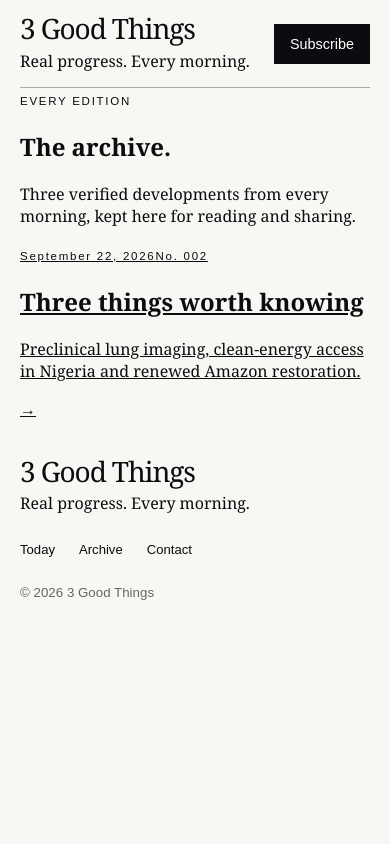
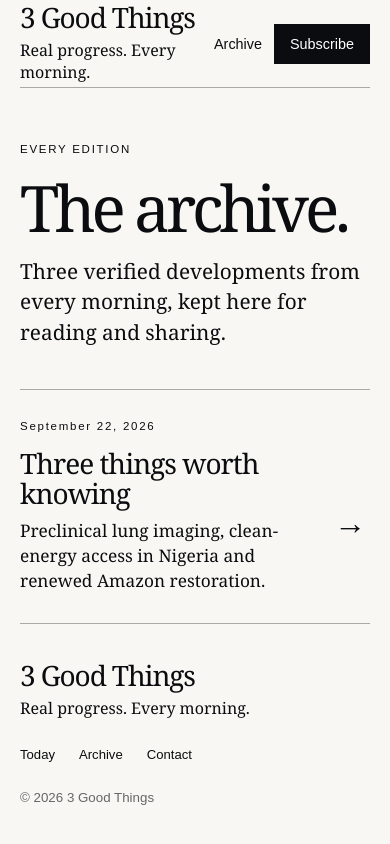
Before and after one commit to joakimkulo/3goodthings, a Next.js app: page /archive in a window 390 px wide. Shown: the top 844 px of the page. Built offline with nearby package versions, Linux system fonts and the light colour scheme.

Commit message:
Style edition archive

```diff
--- a/app/globals.css
+++ b/app/globals.css
@@ -30,3 +30,37 @@
 .grid article[id]{scroll-margin-top:24px}
 @media(max-width:780px){.share-row{gap:9px}.share-row>span{width:auto;margin-right:auto}.share-row button{width:42px;height:42px;padding:10px}}
 @media(prefers-reduced-motion:reduce){.share-row button{transition:none}}
+
+/* Edition archive */
+.archive-hero{padding:72px 0 58px;border-bottom:1px solid var(--line)}
+.archive-hero h1{margin:22px 0 20px;font-size:clamp(4.5rem,10vw,8rem);font-weight:400;line-height:.88;letter-spacing:-.065em}
+.archive-hero p{max-width:690px;margin:0;font-size:1.3rem;line-height:1.45}
+.archive-list{border-bottom:1px solid var(--line)}
+.archive-card{position:relative;display:block;padding:38px 70px 38px 0;border-bottom:1px solid var(--line);text-decoration:none}
+.archive-card:last-child{border-bottom:0}
+.archive-card>div{display:flex;justify-content:space-between;gap:24px}
+.archive-card h2{margin:16px 0 10px;font-size:2.25rem;font-weight:400;line-height:1.08;letter-spacing:-.035em}
+.archive-card p{max-width:760px;margin:0;font-size:1.08rem;line-height:1.45}
+.archive-arrow{position:absolute;right:4px;top:50%;font:400 2rem/1 Arial,sans-serif;transition:transform .2s ease}
+.archive-card:hover .archive-arrow,.archive-card:focus-visible .archive-arrow{transform:translateX(6px)}
+.archive-card:focus-visible{outline:2px solid var(--ink);outline-offset:4px}
+.archive-edition-head{padding:38px 0 34px;border-bottom:1px solid var(--line)}
+.archive-back{display:inline-block;margin-bottom:54px;font:700 .75rem Arial,sans-serif;letter-spacing:.1em;text-decoration:none;text-transform:uppercase}
+.archive-edition-head h1{margin:10px 0 12px;font-size:clamp(2.8rem,6vw,5.4rem);font-weight:400;line-height:.94;letter-spacing:-.05em}
+.archive-edition-head p{max-width:760px;margin:0;font-size:1.15rem;line-height:1.45}
+.archive-edition{padding-top:46px}
+.archive-edition .grid h2{font-size:1.85rem;line-height:1.08;margin:15px 0 18px;font-weight:400;letter-spacing:-.03em}
+.archive-cta{display:flex;align-items:center;justify-content:space-between;margin-top:46px;padding:20px 0 0;border-top:1px solid var(--line);font:700 .78rem Arial,sans-serif;letter-spacing:.12em;text-decoration:none;text-transform:uppercase}
+.archive-cta b{font:400 1.5rem/1 Arial,sans-serif;transition:transform .2s ease}
+.archive-cta:hover b,.archive-cta:focus-visible b{transform:translateX(5px)}
+@media(max-width:780px){
+  nav a[href="/archive"]{display:block!important}
+  .archive-hero{padding:48px 0 42px}
+  .archive-hero h1{font-size:4rem}
+  .archive-card{padding:30px 46px 30px 0}
+  .archive-card h2{font-size:1.75rem}
+  .archive-card .edition{display:none}
+  .archive-edition-head{padding-top:28px}
+  .archive-back{margin-bottom:38px}
+}
+@media(prefers-reduced-motion:reduce){.archive-arrow,.archive-cta b{transition:none}}
```
